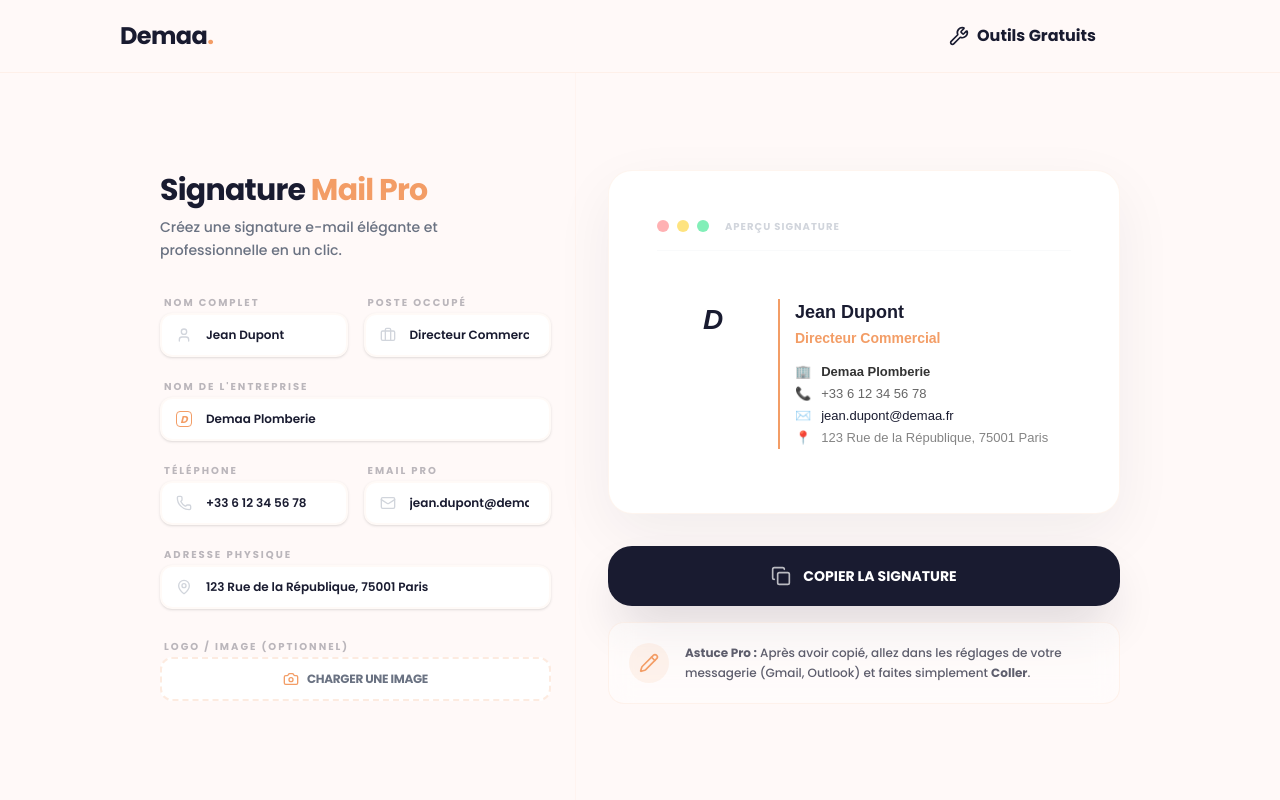
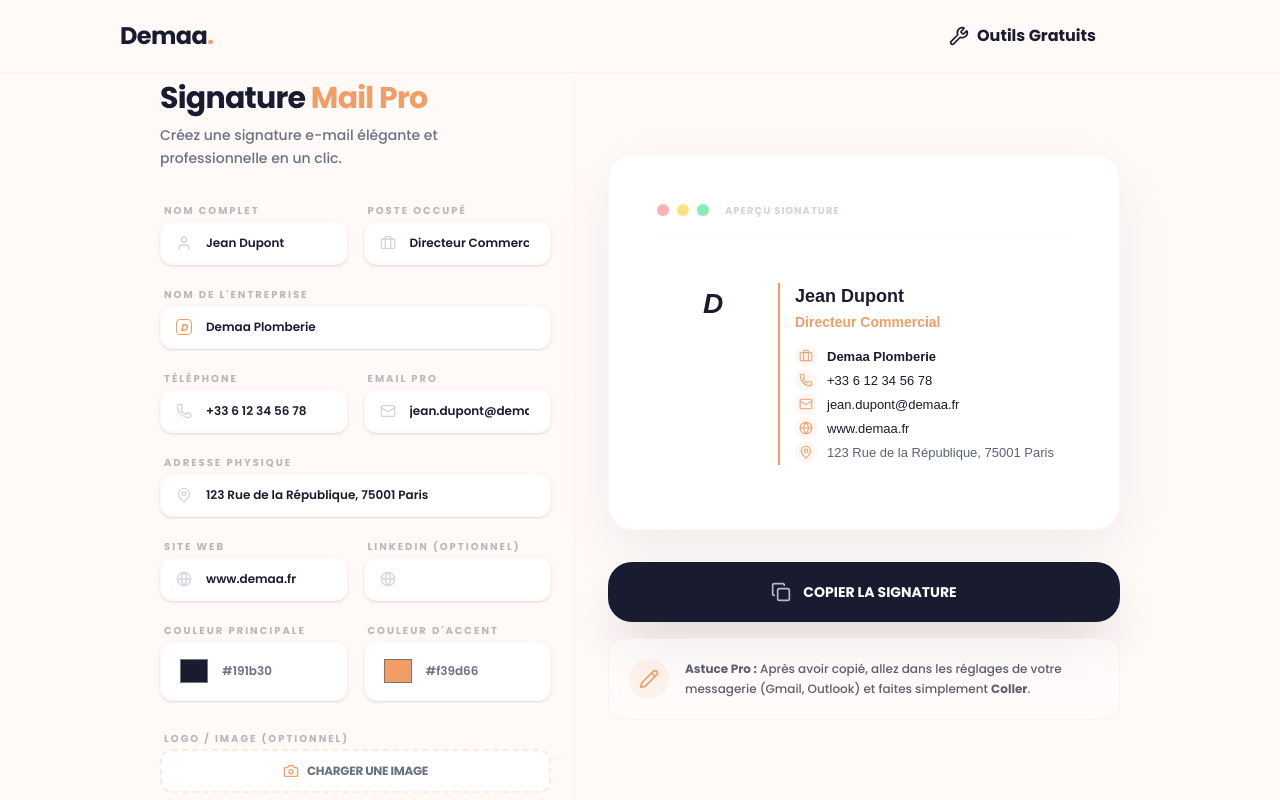
Before and after one commit to teamdemaa/demaa.fr, a Next.js app: page /outils/signature-pro in a window 1280 px wide. Shown: the top 800 px of the page. Built offline with nearby package versions, Linux system fonts and the light colour scheme.

Commit message:
Corrige le build Vercel et affine les outils

```diff
--- a/src/app/outils/signature-pro/page.tsx
+++ b/src/app/outils/signature-pro/page.tsx
@@ -11,10 +11,7 @@
   MapPin,
   Copy,
   CheckCircle2,
-  ExternalLink,
-  Share2,
   Pencil,
-  Signature,
   Camera
 } from "lucide-react";
 
@@ -28,6 +25,8 @@
   const [address, setAddress] = useState("123 Rue de la République, 75001 Paris");
   const [linkedin, setLinkedin] = useState("");
   const [logo, setLogo] = useState<string | null>(null);
+  const [primaryColor, setPrimaryColor] = useState("#191b30");
+  const [accentColor, setAccentColor] = useState("#f39d66");
   const [copied, setCopied] = useState(false);
 
   const signatureRef = useRef<HTMLDivElement>(null);
@@ -62,6 +61,62 @@
       reader.readAsDataURL(file);
     }
   };
+
+  const infoRows = [
+    {
+      key: "company",
+      value: company.trim(),
+      href: null,
+      icon: (
+        <Briefcase
+          className="w-3.5 h-3.5"
+          style={{ color: accentColor }}
+          strokeWidth={1.8}
+        />
+      ),
+      strong: true,
+    },
+    {
+      key: "phone",
+      value: phone.trim(),
+      href: phone.trim() ? `tel:${phone.trim()}` : null,
+      icon: (
+        <Phone className="w-3.5 h-3.5" style={{ color: accentColor }} strokeWidth={1.8} />
+      ),
+      strong: false,
+    },
+    {
+      key: "email",
+      value: email.trim(),
+      href: email.trim() ? `mailto:${email.trim()}` : null,
+      icon: (
+        <Mail className="w-3.5 h-3.5" style={{ color: accentColor }} strokeWidth={1.8} />
+      ),
+      strong: false,
+    },
+    {
+      key: "website",
+      value: website.trim(),
+      href: website.trim()
+        ? website.startsWith("http")
+          ? website.trim()
+          : `https://${website.trim()}`
+        : null,
+      icon: (
+        <Globe className="w-3.5 h-3.5" style={{ color: accentColor }} strokeWidth={1.8} />
+      ),
+      strong: false,
+    },
+    {
+      key: "address",
+      value: address.trim(),
+      href: null,
+      icon: (
+        <MapPin className="w-3.5 h-3.5" style={{ color: accentColor }} strokeWidth={1.8} />
+      ),
+      strong: false,
+    },
+  ].filter((row) => row.value);
 
   return (
     <div className="min-h-screen md:h-screen bg-[#FFF9F8] flex flex-col overflow-y-auto md:overflow-hidden text-[#191b30]">
@@ -99,7 +154,7 @@
             </div>
 
             <div className="space-y-1.5">
-              <label className="text-[10px] font-bold uppercase tracking-[0.2em] text-brand-blue/30 ml-1">Nom de l'entreprise</label>
+              <label className="text-[10px] font-bold uppercase tracking-[0.2em] text-brand-blue/30 ml-1">Nom de l&apos;entreprise</label>
               <div className="relative">
                 <div className="absolute left-4 top-1/2 -translate-y-1/2 w-4 h-4 text-brand-coral font-black text-[10px] flex items-center justify-center border border-brand-coral rounded-sm italic">D</div>
                 <input type="text" value={company} onChange={(e) => setCompany(e.target.value)} className="w-full pl-11 pr-5 py-3 bg-white border-2 border-brand-coral/5 rounded-xl focus:border-brand-coral/30 outline-none text-xs font-semibold shadow-sm" />
@@ -128,6 +183,50 @@
               <div className="relative">
                 <MapPin className="absolute left-4 top-1/2 -translate-y-1/2 w-4 h-4 text-gray-300" />
                 <input type="text" value={address} onChange={(e) => setAddress(e.target.value)} className="w-full pl-11 pr-5 py-3 bg-white border-2 border-brand-coral/5 rounded-xl focus:border-brand-coral/30 outline-none text-xs font-semibold shadow-sm" />
+              </div>
+            </div>
+
+            <div className="grid grid-cols-2 gap-4">
+              <div className="space-y-1.5">
+                <label className="text-[10px] font-bold uppercase tracking-[0.2em] text-brand-blue/30 ml-1">Site web</label>
+                <div className="relative">
+                  <Globe className="absolute left-4 top-1/2 -translate-y-1/2 w-4 h-4 text-gray-300" />
+                  <input type="text" value={website} onChange={(e) => setWebsite(e.target.value)} className="w-full pl-11 pr-5 py-3 bg-white border-2 border-brand-coral/5 rounded-xl focus:border-brand-coral/30 outline-none text-xs font-semibold shadow-sm" />
+                </div>
+              </div>
+              <div className="space-y-1.5">
+                <label className="text-[10px] font-bold uppercase tracking-[0.2em] text-brand-blue/30 ml-1">LinkedIn (optionnel)</label>
+                <div className="relative">
+                  <Globe className="absolute left-4 top-1/2 -translate-y-1/2 w-4 h-4 text-gray-300" />
+                  <input type="text" value={linkedin} onChange={(e) => setLinkedin(e.target.value)} className="w-full pl-11 pr-5 py-3 bg-white border-2 border-brand-coral/5 rounded-xl focus:border-brand-coral/30 outline-none text-xs font-semibold shadow-sm" />
+                </div>
+              </div>
+            </div>
+
+            <div className="grid grid-cols-2 gap-4">
+              <div className="space-y-1.5">
+                <label className="text-[10px] font-bold uppercase tracking-[0.2em] text-brand-blue/30 ml-1">Couleur principale</label>
+                <div className="flex items-center gap-3 bg-white border-2 border-brand-coral/5 rounded-xl px-4 py-3 shadow-sm">
+                  <input
+                    type="color"
+                    value={primaryColor}
+                    onChange={(e) => setPrimaryColor(e.target.value)}
+                    className="w-8 h-8 rounded-lg border-0 bg-transparent cursor-pointer"
+                  />
+                  <span className="text-xs font-semibold text-gray-500">{primaryColor}</span>
+                </div>
+              </div>
+              <div className="space-y-1.5">
+                <label className="text-[10px] font-bold uppercase tracking-[0.2em] text-brand-blue/30 ml-1">Couleur d&apos;accent</label>
+                <div className="flex items-center gap-3 bg-white border-2 border-brand-coral/5 rounded-xl px-4 py-3 shadow-sm">
+                  <input
+                    type="color"
+                    value={accentColor}
+                    onChange={(e) => setAccentColor(e.target.value)}
+                    className="w-8 h-8 rounded-lg border-0 bg-transparent cursor-pointer"
+                  />
+                  <span className="text-xs font-semibold text-gray-500">{accentColor}</span>
+                </div>
               </div>
             </div>
 
@@ -171,44 +270,69 @@
                 <table cellPadding="0" cellSpacing="0" style={{ verticalAlign: "-webkit-baseline-middle", fontSize: "14px", fontFamily: "Arial, sans-serif" }}>
                   <tbody>
                     <tr>
-                      <td style={{ verticalAlign: "top", paddingRight: "25px", borderRight: "2px solid #f39d66" }}>
+                      <td style={{ verticalAlign: "top", paddingRight: "25px", borderRight: `2px solid ${accentColor}` }}>
                         <div style={{ width: "80px", textAlign: "center" }}>
                           {logo ? (
                             <img src={logo} alt="Logo" style={{ maxWidth: "80px", maxHeight: "80px", objectFit: "contain" }} />
                           ) : (
-                            <span style={{ fontSize: "28px", fontWeight: "bold", color: "#191b30", fontStyle: "italic" }}>D</span>
+                            <span style={{ fontSize: "28px", fontWeight: "bold", color: primaryColor, fontStyle: "italic" }}>D</span>
                           )}
                         </div>
                       </td>
                       <td style={{ verticalAlign: "top", paddingLeft: "15px" }}>
-                        <h3 style={{ margin: "0", fontSize: "18px", color: "#191b30", fontWeight: "bold" }}>{name || "Votre Nom"}</h3>
-                        <p style={{ margin: "2px 0 12px 0", fontSize: "14px", color: "#f39d66", fontWeight: "bold" }}>{title || "Votre Poste"}</p>
+                        {name.trim() && (
+                          <h3 style={{ margin: "0", fontSize: "18px", color: primaryColor, fontWeight: "bold" }}>
+                            {name.trim()}
+                          </h3>
+                        )}
+                        {title.trim() && (
+                          <p style={{ margin: "2px 0 12px 0", fontSize: "14px", color: accentColor, fontWeight: "bold" }}>
+                            {title.trim()}
+                          </p>
+                        )}
 
                         <table cellPadding="0" cellSpacing="0" style={{ verticalAlign: "-webkit-baseline-middle", fontSize: "13px", color: "#666" }}>
                           <tbody>
-                            <tr style={{ height: "22px" }}>
-                              <td style={{ paddingRight: "10px" }}>🏢</td>
-                              <td style={{ fontWeight: "bold", color: "#333" }}>{company || "Demaa"}</td>
-                            </tr>
-                            <tr style={{ height: "22px" }}>
-                              <td style={{ paddingRight: "10px" }}>📞</td>
-                              <td>{phone || "+33 6 00 00 00 00"}</td>
-                            </tr>
-                            <tr style={{ height: "22px" }}>
-                              <td style={{ paddingRight: "10px" }}>✉️</td>
-                              <td><a href={`mailto:${email}`} style={{ color: "#191b30", textDecoration: "none" }}>{email || "contact@demaa.fr"}</a></td>
-                            </tr>
-                            <tr style={{ height: "22px" }}>
-                              <td style={{ paddingRight: "10px" }}>📍</td>
-                              <td style={{ opacity: 0.8 }}>{address}</td>
-                            </tr>
+                            {infoRows.map((row) => (
+                              <tr key={row.key} style={{ height: "24px" }}>
+                                <td style={{ paddingRight: "10px", verticalAlign: "middle" }}>
+                                  <span
+                                    style={{
+                                      width: "22px",
+                                      height: "22px",
+                                      display: "inline-flex",
+                                      alignItems: "center",
+                                      justifyContent: "center",
+                                      borderRadius: "999px",
+                                      backgroundColor: `${accentColor}14`,
+                                    }}
+                                  >
+                                    {row.icon}
+                                  </span>
+                                </td>
+                                <td
+                                  style={{
+                                    color: row.strong ? primaryColor : "#5b6475",
+                                    fontWeight: row.strong ? 700 : 400,
+                                  }}
+                                >
+                                  {row.href ? (
+                                    <a href={row.href} style={{ color: primaryColor, textDecoration: "none" }}>
+                                      {row.value}
+                                    </a>
+                                  ) : (
+                                    row.value
+                                  )}
+                                </td>
+                              </tr>
+                            ))}
                           </tbody>
                         </table>
 
-                        {linkedin && (
+                        {linkedin.trim() && (
                           <div style={{ marginTop: "15px" }}>
-                            <a href={linkedin} style={{ backgroundColor: "#191b30", color: "#fff", padding: "4px 12px", borderRadius: "14px", textDecoration: "none", fontSize: "10px", fontWeight: "bold" }}>
-                              🔗 LINKEDIN
+                            <a href={linkedin} style={{ backgroundColor: primaryColor, color: "#fff", padding: "5px 12px", borderRadius: "14px", textDecoration: "none", fontSize: "10px", fontWeight: "bold" }}>
+                              LinkedIn
                             </a>
                           </div>
                         )}
--- a/src/components/Footer.tsx
+++ b/src/components/Footer.tsx
@@ -14,7 +14,7 @@
               Demaa<span className="text-brand-coral">.</span>
             </Link>
             <p className="text-gray-400 text-sm leading-relaxed max-w-xs">
-              L'annuaire de services et outils nouvelle génération. Ultra-minimaliste, fiable et pensé pour propulser votre entreprise.
+              L&apos;annuaire de services et outils nouvelle génération. Ultra-minimaliste, fiable et pensé pour propulser votre entreprise.
             </p>
           </div>
 
@@ -31,7 +31,7 @@
                 <Link href="/blog" className="text-gray-400 hover:text-brand-coral transition-colors text-sm">Conseils & Astuces</Link>
               </li>
               <li>
-                <Link href="/outils/modeles-de-document" className="text-gray-400 hover:text-brand-coral transition-colors text-sm">Modèles de documents</Link>
+                <Link href="/outils/modeles-de-document" className="text-gray-400 hover:text-brand-coral transition-colors text-sm">Le Kit du Dirigeant Organisé</Link>
               </li>
               <li>
                 <Link href="#" className="text-gray-400 hover:text-brand-coral transition-colors text-sm">Nous contacter</Link>
--- a/src/components/Navbar.tsx
+++ b/src/components/Navbar.tsx
@@ -4,7 +4,7 @@
 import { usePathname } from "next/navigation";
 import { Wrench } from "lucide-react";
 
-export default function Navbar() {
+export default function Navbar({ minimal = false }: { minimal?: boolean }) {
   const pathname = usePathname();
 
   return (
@@ -27,6 +27,7 @@
           </Link>
 
           {/* New Tools Link */}
+          {!minimal && (
             <div className="flex items-center space-x-8">
               <Link
                 href="/outils-gratuits"
@@ -37,6 +38,7 @@
                 <span className="sm:hidden">Outils</span>
               </Link>
             </div>
+          )}
         </div>
       </div>
     </nav>
--- a/src/lib/generations-db.ts
+++ b/src/lib/generations-db.ts
@@ -87,7 +87,7 @@
   const normalizedEmail = email.trim().toLowerCase();
   const existingLead = database
     .prepare("SELECT id FROM leads WHERE email = ?")
-    .get(normalizedEmail);
+    .get(normalizedEmail) as LeadRow | undefined;
 
   if (existingLead?.id) {
     return existingLead.id;
```
Lines whose indentation alone changed are shown as unchanged.
